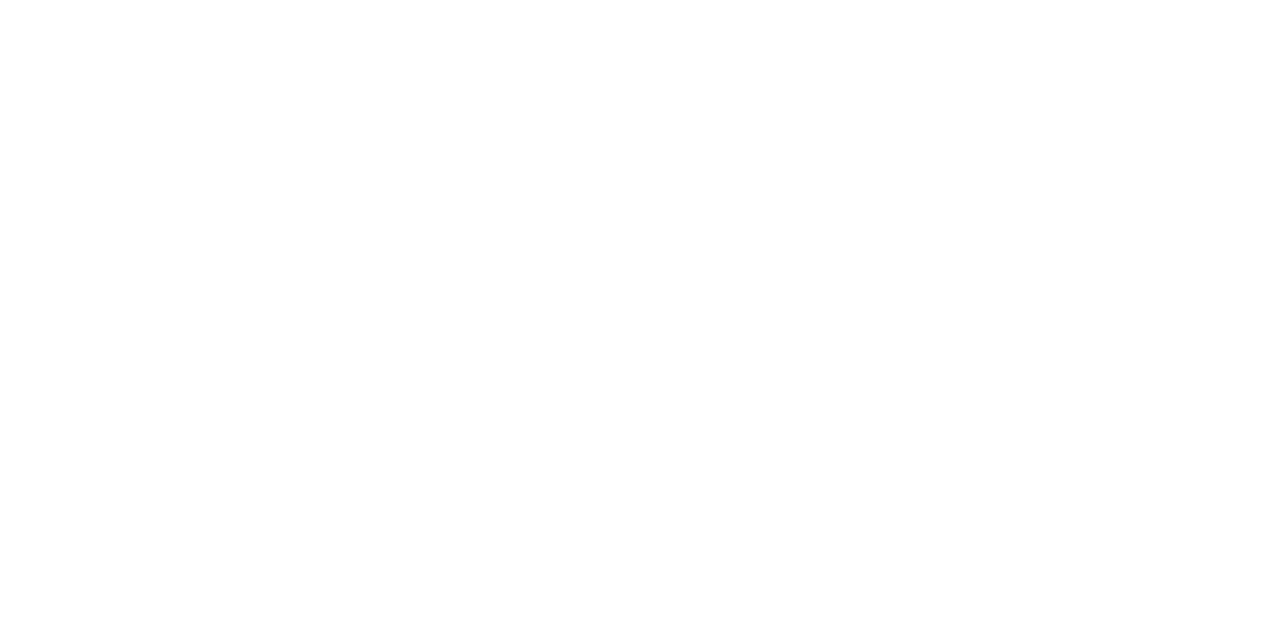
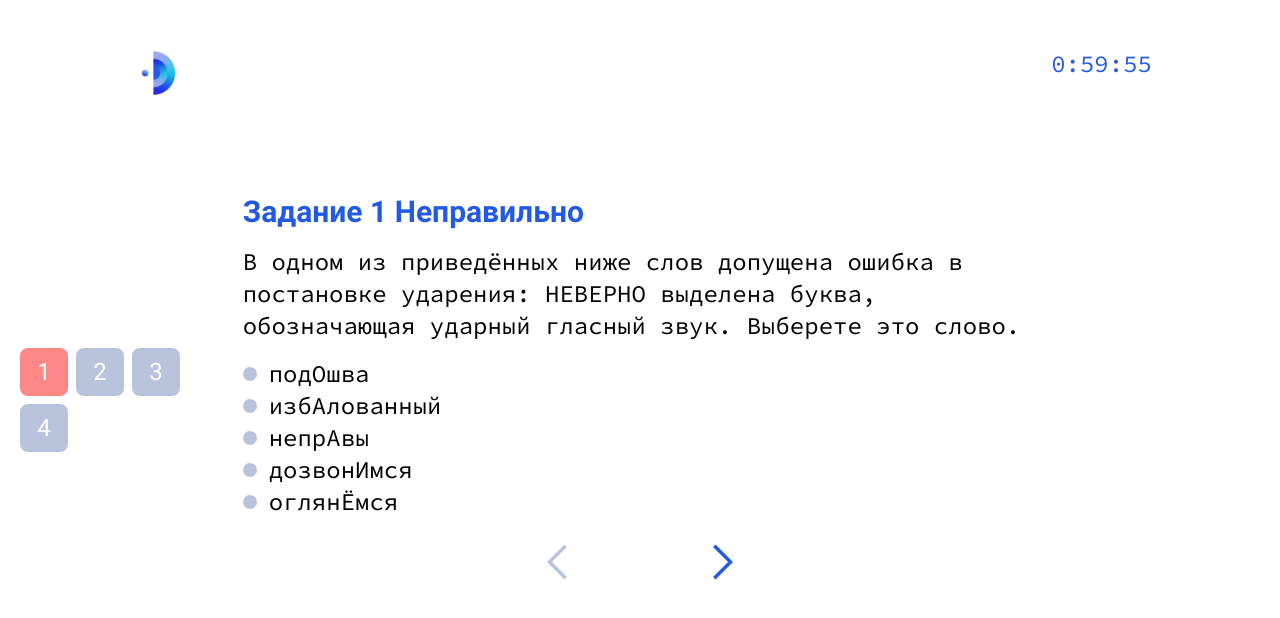
Before and after one commit to ekinohito/platform-frontend, a Next.js app: page /result in a window 1280 px wide. Shown: the top 618 px of the page. Built offline with nearby package versions, Linux system fonts and the light colour scheme.

Commit message:
final touches

```diff
--- a/components/Buttons/FinishButton.tsx
+++ b/components/Buttons/FinishButton.tsx
@@ -1,17 +1,27 @@
 import NormalButton from "./NormalButton";
 import {useAppSelector} from "../../store";
 import {useRouter} from "next/router";
+import {useDispatch} from "react-redux";
+import {setAnswer, setAnswers} from "../../reducers/exam";
 
 export default function FinishButton() {
     const router = useRouter()
     const token = useAppSelector(state => state.exam.token)
     const answers = useAppSelector(state => state.exam.questions.map(value => value.answer))
-    return answers.reduce((previousValue, currentValue) => previousValue && currentValue != undefined, true)?
-        <NormalButton onClick={() => {
-            fetch('/api/finish', {method: "POST", body: JSON.stringify({token, answers})}).then()
-            router.push('/result').then()
+    const dispatch = useDispatch()
+    return answers.reduce((previousValue, currentValue) => previousValue && currentValue != undefined, true) ?
+        <NormalButton onClick={async () => {
+            await fetch(process.env.NEXT_PUBLIC_BACKEND_SERVER + '/api/endexam', {
+                method: "POST", body: JSON.stringify({token, results: answers})
+            })
+            const res = await fetch(process.env.NEXT_PUBLIC_BACKEND_SERVER + '/api/results', {
+                method: "POST", body: JSON.stringify({token})
+            })
+            const data = await res.json()
+            dispatch(setAnswers(data.results))
+            await router.push('/result')
         }}>
-        Закончить попытку
-        </NormalButton>:
+            Закончить попытку
+        </NormalButton> :
         <></>
 }
--- /dev/null
+++ b/components/ResultShow/index.tsx
@@ -0,0 +1,28 @@
+import React from 'react';
+import TWRow from "../tailwind/TWRow";
+import QuestionInput from "../Question/QuestionInput";
+import {useAppSelector} from "../../store";
+import {Question as TypeQuestion} from "../../types/exam";
+
+
+export default function ResultShow() {
+    const question = useAppSelector<TypeQuestion>(state => state.exam.questions[state.exam.selectedQuestion-1]);
+    const answer = useAppSelector(state => state.exam.answers?.[state.exam.selectedQuestion-1])
+    return (
+        question
+            ?
+            <TWRow>
+                <div className="flex flex-col col-start-3 col-span-8 mb-6">
+                    <span className="text-blue-primary text-3xl mb-4 font-sans font-bold">
+                        Задание {question.number} {answer?.right?'Правильно':'Неправильно'}
+                    </span>
+                    <div className="text-black text-2xl font-mono mb-4">
+                        {question.question}
+                    </div>
+                    <QuestionInput question={question}/>
+                </div>
+            </TWRow>
+            :
+            <div/>
+    )
+}
--- a/pages/_app.js
+++ b/pages/_app.js
@@ -3,16 +3,19 @@
 import {Provider, useDispatch} from "react-redux";
 import store from "../store";
 import {useEffect} from "react";
-import {setToken} from "../reducers/exam";
+import {setQuestions, setToken} from "../reducers/exam";
 import * as PropTypes from "prop-types";
 
 function LocalStorage({children}) {
     const dispatch = useDispatch()
     useEffect(() => {
-        const cache = localStorage.getItem('token')
-        if (cache) {
-            console.log(cache)
-            dispatch(setToken(cache))
+        const token = localStorage.getItem('token')
+        const questions = localStorage.getItem('questions')
+        if (token) {
+            dispatch(setToken(token))
+        }
+        if (questions) {
+            dispatch(setQuestions(JSON.parse(questions)))
         }
     }, [])
     return children;
--- a/pages/result.tsx
+++ b/pages/result.tsx
@@ -1,11 +1,18 @@
 import TWContainer from "../components/tailwind/TWContainer";
 import React from "react";
+import QuestionsHeader from "../components/QuestionsHeader";
+import QuestionsSidebar from "../components/QuestionsSidebar";
+import QuestionsNavigation from "../components/QuestionsNavigation";
+import ResultShow from "../components/ResultShow";
 
 export default function Result() {
     return <div className="min-h-screen">
         <TWContainer>
+            <QuestionsHeader/>
             <div className="flex flex-col justify-center min-h-screen">
-
+                <QuestionsSidebar/>
+                <ResultShow/>
+                <QuestionsNavigation/>
             </div>
         </TWContainer>
     </div>
--- a/reducers/exam.ts
+++ b/reducers/exam.ts
@@ -6,11 +6,13 @@
 export const setQuestionSelected = createAction<number>('SET_QUESTION_SELECTED');
 export const setAnswer = createAction<string | number>('SET_ANSWER');
 export const setToken = createAction<string>('SET_TOKEN')
+export const setAnswers = createAction<{ answer: string, right: boolean }[]>('SET_ANSWERS')
 
 export interface ExamState {
     questionsType: 'test' | 'text',
     selectedQuestion: number,
     questions: Question[],
+    answers: { answer: string, right: boolean }[],
     token: string
 }
 
@@ -51,7 +53,8 @@
             answer: undefined
         },
     ],
-    token: undefined
+    token: undefined,
+    answers: undefined
 }
 
 const exam = createSlice({
@@ -64,6 +67,7 @@
                 state.questionsType = action.payload;
             })
             .addCase(setQuestions, (state, action) => {
+                localStorage.setItem('questions', JSON.stringify(action.payload))
                 state.questions = action.payload;
             })
             .addCase(setQuestionSelected, (state, action) => {
@@ -71,11 +75,15 @@
             })
             .addCase(setAnswer, (state, action) => {
                 state.questions[state.selectedQuestion-1].answer = action.payload;
+                localStorage.setItem('questions', JSON.stringify(state.questions))
             })
             .addCase(setToken, ((state, action) => {
                 localStorage.setItem('token', action.payload)
                 state.token = action.payload
             }))
+            .addCase(setAnswers, ((state, action) => {
+                state.answers = action.payload
+            }))
     }
 })
 
```
